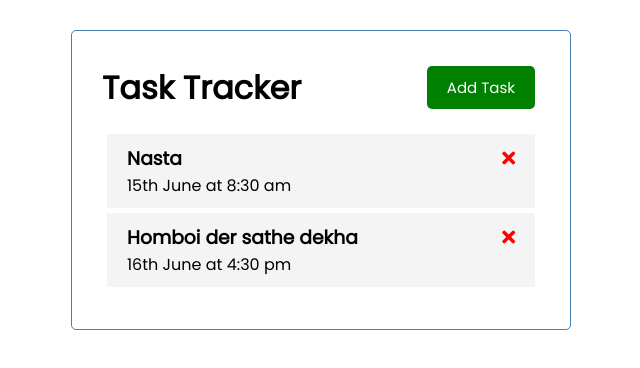
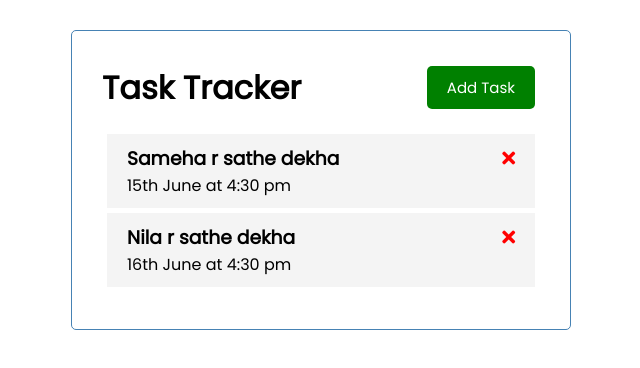
Before and after one commit to mhasan09/Task-with-Vue, a Vue app: page / in a window 1280 px wide. Shown: the top 368 px of the page, without its empty margins (319-959 px from the left). Built offline with nearby package versions, Linux system fonts and the light colour scheme.

Commit message:
Revert "changes in data"
This reverts commit 1499b4dc584fefcb23c791e16860a008884570c2.

```diff
--- a/src/App.vue
+++ b/src/App.vue
@@ -25,13 +25,13 @@ export default {
     this.tasks = [
       {
         id: 1,
-        text: 'Nasta',
-        day: '15th June at 8:30 am',
+        text: 'Sameha r sathe dekha',
+        day: '15th June at 4:30 pm',
         reminder: true,
       },
       {
         id: 2,
-        text: 'Homboi der sathe dekha',
+        text: 'Nila r sathe dekha',
         day: '16th June at 4:30 pm',
         reminder: true,
       }
```
